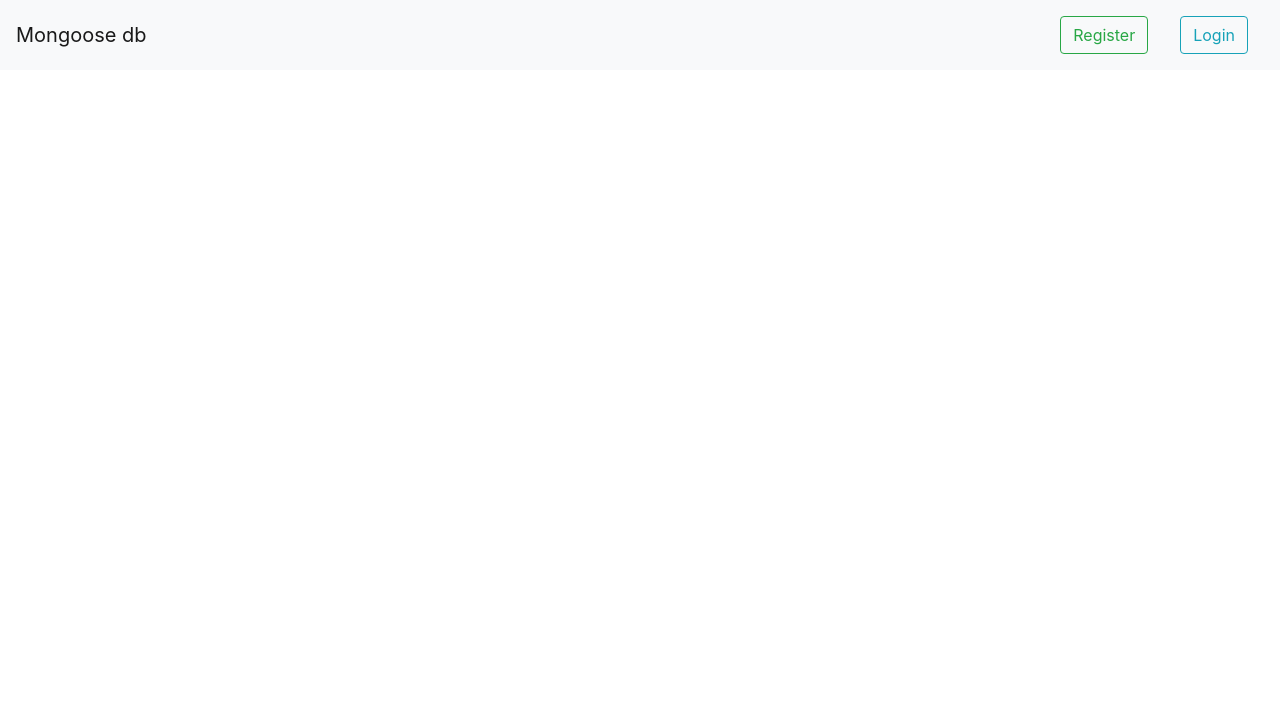
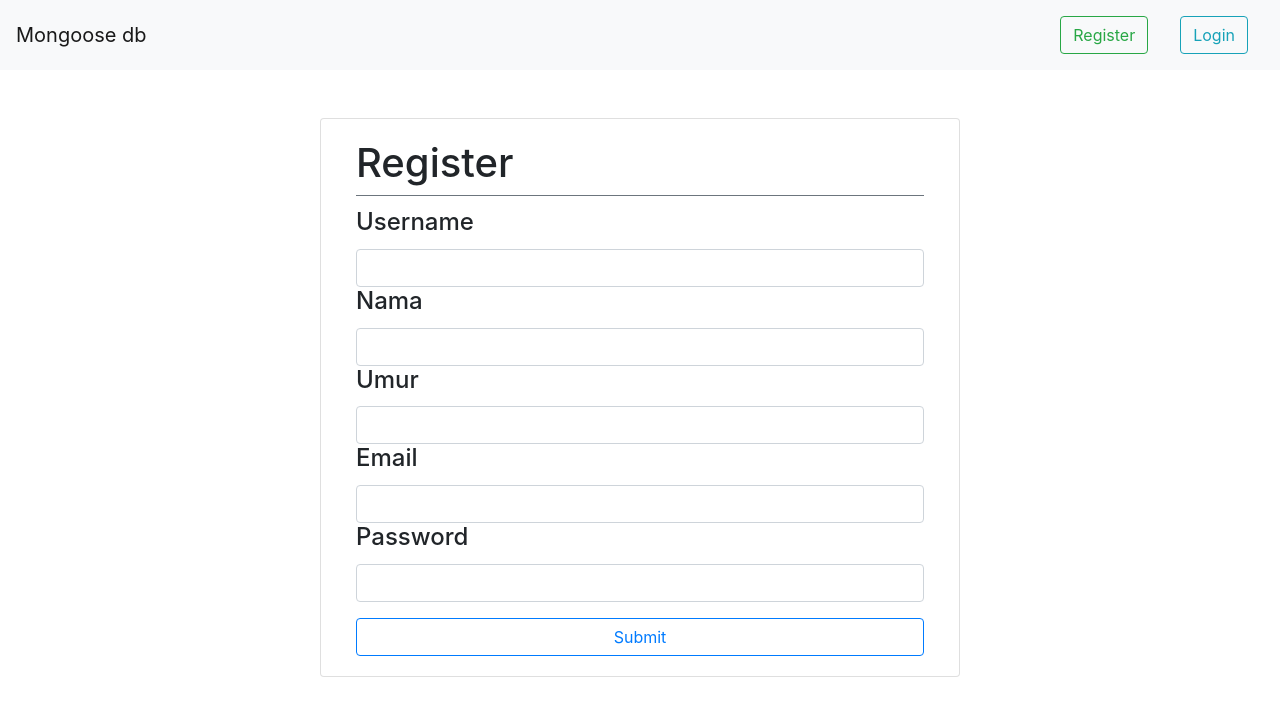
Before and after one commit to ihsanazmi/frontend-mongoose, a React (Create React App) app: page /register in a window 1280 px wide. Shown: the top 716 px of the page. Built offline with nearby package versions, Linux system fonts and the light colour scheme.

Commit message:
edit login and register

```diff
--- a/src/actions/index.js
+++ b/src/actions/index.js
@@ -1,36 +1,12 @@
-import axios from 'axios'
 
-export const sendData = (_email, _password)=>{
+export const sendData = (username, id )=>{
+    return{
+        type: "LOGIN_SUCCESS",
+        payload:{
+            username, id
+        }
+    }
 
-    return (dispatch)=>{
-        axios.get(
-            'https://bdg-mongoose-kumis.herokuapp.com/users/login',
-            {
-                params:{
-                   email: _email,
-                   password: _password
-                }
-            }
-        ).then((res)=>{
-            if(res.data.length === 0){
-                alert('Tidak dapat login')
-            }else{
-                let {id, username, email} = res.data[0]
-                localStorage.setItem('userData', JSON.stringify({id:id, username:username, email:email}))
-
-                dispatch(
-                    {
-                        type: "LOGIN_SUCCESS",
-                        payload: {
-                            id: id,
-                            username:username,
-                            email: email
-                        }
-                    }
-                )
-            }
-        })
-    }
 }
 
 export const logOut = (_id, _email, _username)=>{
--- a/src/components/Home.jsx
+++ b/src/components/Home.jsx
@@ -6,9 +6,11 @@ class Home extends Component {
 
     getTask = ()=>{
         let userid = this.props._id
-        axios.get('https://bdg-mongoose-kumis.herokuapp.com/task/'+ '5da930850058142dc02bd0f7')
+        axios.get('http://localhost:2020/task/'+ userid)
             .then((res)=>{
                 console.log(res.data)
+            }).catch((err)=>{
+                console.log(err)
             })
     }
 
@@ -25,7 +27,7 @@ class Home extends Component {
                             </span>
                         </li>
                     </ul>
-                    {this.getTask()}
+                    {/* {this.getTask()} */}
 
                     <form className="form-group mt-5">
                         <input type="text" className="form-control" placeholder="What do you want to do?"/>
--- a/src/components/Login.jsx
+++ b/src/components/Login.jsx
@@ -1,13 +1,70 @@
 import React, { Component } from 'react'
+import { connect } from 'react-redux'
+import { Redirect } from 'react-router-dom'
+
+import {sendData} from '../actions/index'
+import axios from '../config/axios'
 
 class Login extends Component {
+
+    onSignInClick =()=>{
+        let _email = this.email.value
+        let _password = this.password.value
+
+        axios.post('/users/login',
+            {
+                email: _email,
+                password: _password
+            }
+        ).then(res=>{
+            if(res.data.error){
+                return alert(res.data.error)
+            }
+
+            let {username, _id} = res.data
+
+            localStorage.setItem('userData', JSON.stringify({username, _id}))
+            this.props.sendData(username, _id)
+
+        }).catch(err=>{
+            console.log({err})
+        })
+    }
     render() {
-        return (
-            <div>
-
-            </div>
-        )
+        // Jika belum login , username di state kosong
+        if(!this.props._username){
+            // Tampilkan halaman login
+            return (
+                <div className="col-6 mx-auto mt-3 card">
+                    <div className="card-body">
+                        <div className="border-bottom border-secondary card-title">
+                            <h1>Login</h1>
+                        </div>
+                        <form className="form-group">
+                            <div className="card-title">
+                                <h4>Email</h4>
+                            </div>
+                            <input ref = { (input)=> {this.email = input} } className="form-control" type="text"/>
+                            <div className="card-title">
+                                <h4>Password</h4>
+                            </div>
+                            <input ref = { (input)=> {this.password = input} } className="form-control" type="password"/>
+                        </form>
+                        <button className="btn btn-primary btn-block" onClick={this.onSignInClick}>Sign In</button>
+                    </div>
+                </div>
+            )
+        }else{
+            // arahkan ke halaman home
+            return <Redirect to ="/"/>
+        }
     }
 }
 
-export default Login
+const mapStateToProps = (state)=>{
+    return{
+        _username: state.auth.username
+    }
+}
+
+export default connect(mapStateToProps, {sendData})(Login)
--- a/src/components/Register.jsx
+++ b/src/components/Register.jsx
@@ -1,10 +1,68 @@
 import React, { Component } from 'react'
+import axios from '../config/axios'
 
 class Register extends Component {
+
+    onSubmitClick = ()=>{
+        let _username = this.username.value
+        let _name = this.name.value
+        let _age = this.age.value
+        let _email = this.email.value
+        let _password = this.password.value
+
+        axios.post(
+            '/users',
+            {
+                username: _username,
+                name: _name,
+                age: _age,
+                email: _email,
+                password: _password
+            }
+        ).then((res)=>{
+            // alert('registrasi berhasil')
+            if(res.data.error){
+                return alert(res.data.error)
+            }
+
+            alert('register berhasil')
+
+        }).catch(err =>{
+            console.log({err})
+        })
+    }
     render() {
         return (
-            <div>
+            <div className='col-6 mx-auto mt-5 card'>
+                <div className='card-body'>
+                    <div className='border-bottom border-secondary card-title'>
+                        <h1>Register</h1>
+                    </div>
+                    <form className='form-group' >
+                        <div className='card-title'>
+                            <h4>Username</h4>
+                        </div>
+                        <input ref={ (asdf) => {this.username = asdf} } className='form-control' type='text'/>
+                        <div className='card-title'>
+                            <h4>Nama</h4>
+                        </div>
+                        <input ref={ (asdf) => {this.name = asdf} } className='form-control' type='text'/>
+                        <div className='card-title'>
+                            <h4>Umur</h4>
+                        </div>
+                        <input ref={ (asdf) => {this.age = asdf} } className='form-control' type='text'/>
+                        <div className='card-title'>
+                            <h4>Email</h4>
+                        </div>
+                        <input ref={ (input) => {this.email = input} } className='form-control' type='email'/>
 
+                        <div className='card-title'>
+                            <h4>Password</h4>
+                        </div>
+                        <input ref={ (input) => {this.password = input} } className='form-control' type='password'/>
+                    </form>
+                    <button onClick={this.onSubmitClick} className='btn btn-outline-primary btn-block'>Submit</button>
+                </div>
             </div>
         )
     }
--- /dev/null
+++ b/src/config/axios.js
@@ -0,0 +1,5 @@
+import axios from 'axios'
+
+export default axios.create({
+    baseURL: 'http://localhost:2020'
+})
--- a/src/reducers/index.js
+++ b/src/reducers/index.js
@@ -1,15 +1,14 @@
 import {combineReducers} from 'redux'
 
 let initState = {
-    id: 0,
-    username: '',
-    email: ''
+    _id: 0,
+    username: ''
 }
 
 let authReducer = (state = initState, action)=>{
     switch (action.type) {
         case "LOGIN_SUCCESS":
-            return {...state, id:action.payload.id, username:action.payload.username, email: action.payload.email}
+            return {...state, _id:action.payload._id, username:action.payload.username}
 
         case "LOGOUT_SUCCESS":
             return {...state, ...initState}
```
